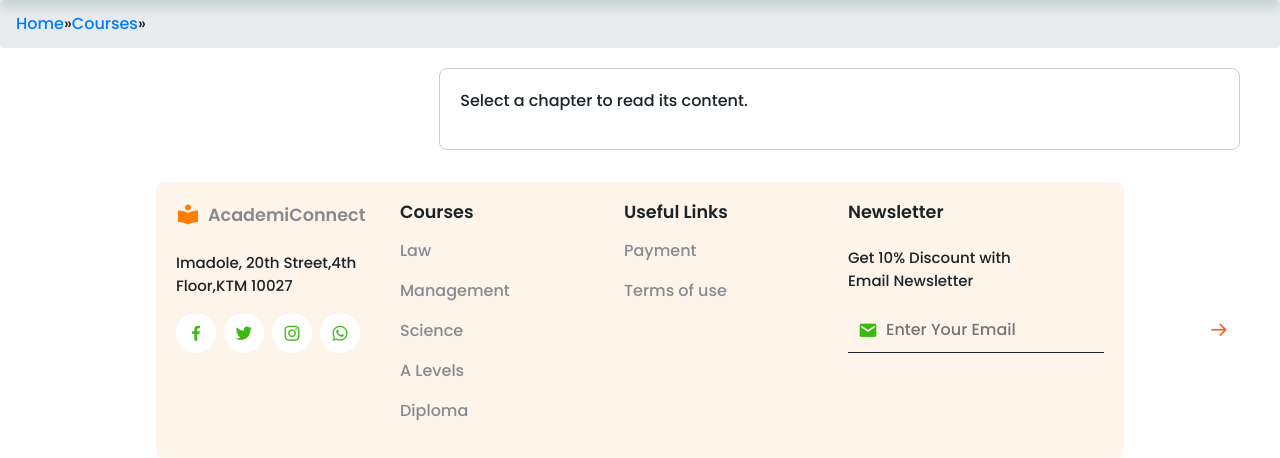
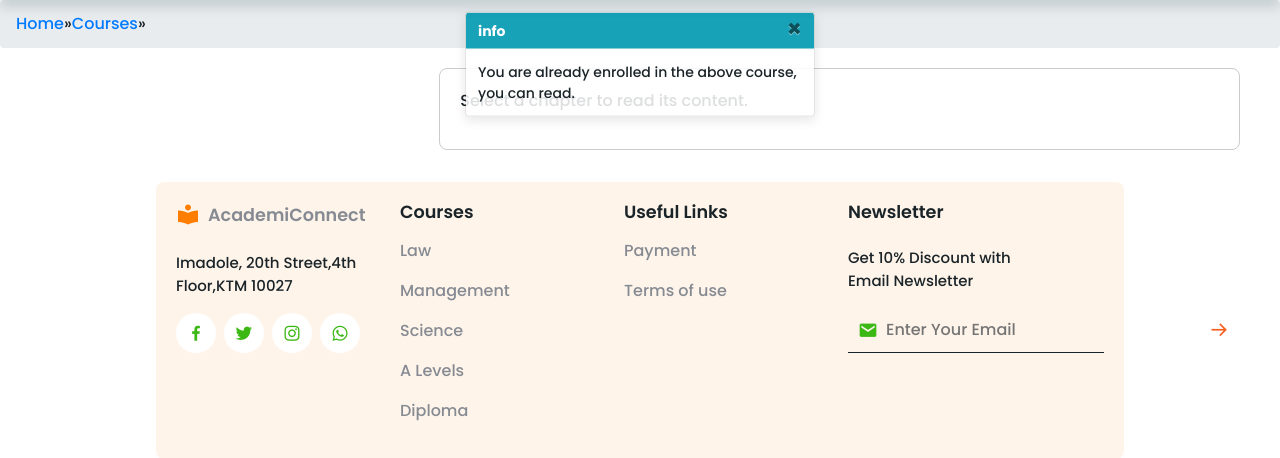
Before and after one commit to Pawan70056/3rdsemesterproject, a Django app: page /enroll/1/ in a window 1280 px wide. Shown: the part 96-554 px from the top of the page. Run offline with Django 5.2, Linux system fonts and the light colour scheme; a user stored in the database is signed in; tables that the repository leaves empty hold one stand-in row (values such as "Sample post"); grey boxes marked "Sample" are stand-in pictures; some libraries are stand-ins or nearby versions.

Commit message:
message was improved with proper information

```diff
--- a/course/views.py
+++ b/course/views.py
@@ -1,5 +1,6 @@
 import json
 
+from django.contrib import messages
 from django.contrib.auth.decorators import login_required
 from django.http import HttpResponseRedirect, JsonResponse
 from django.shortcuts import get_object_or_404, render
@@ -61,6 +62,7 @@
     for chapter in chapters:
         chapter_contents[chapter] = chapter.contents.all()
 
+    messages.success(request, 'Content Fetched Successfully')
     # Render the content of the course in a template
     return render(request, 'readCourse.html', {'course': course, 'chapters': chapters, 'chapter_contents': chapter_contents})
 
@@ -99,10 +101,13 @@
 
     # Check if the user is already enrolled in the course
     if MyCourses.objects.filter(user=user, course=course).exists():
+        messages.info(request, 'You are already enrolled in the above course, you can read.')
         return render(request, 'readCourse.html')
 
     # Enroll the user in the course
     MyCourses.objects.create(user=user, course=course)
+    messages.success(request, 'You have successfully enrolled in the above course.')
+
     return render(request, 'readCourse.html')
 
 
--- a/static/css/message.css
+++ b/static/css/message.css
@@ -20,6 +20,10 @@
     transition: opacity 0.3s ease-in-out; /* Smooth transition */
 }
 
+.mr-auto{
+    color: white;
+}
+
 /* Define colors for different message types */
 .toast-header {
     color: rgba(255, 255, 255, 0);
@@ -27,12 +31,16 @@
 }
 
 .bg-success {
-    background-color: #4CAF50; /* Green for success messages */
+    background-color: #00ff08; /* Green for success messages */
 
 }
 
 .bg-error {
-    background-color: #f44336; /* Red for error messages */
+    background-color: #fb0000; /* Red for error messages */
+}
+
+.bg-info{
+    background-color: gray;
 }
 
 /* Add similar styling for other message types */
```
